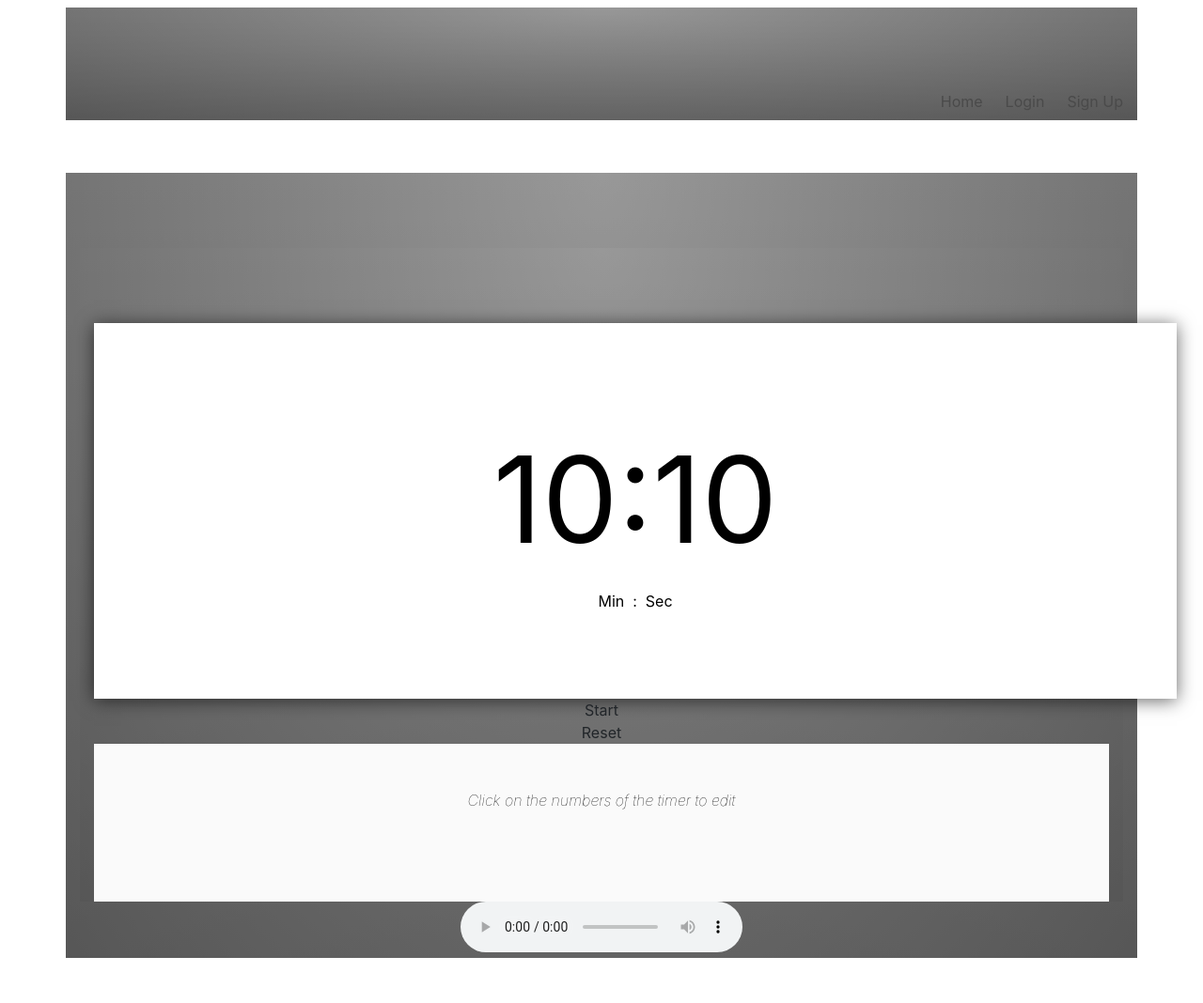
After one commit to DeannaGreen/DevelopME, a Python web app: template templates/meditation.html in a window 1280 px wide. The commit adds this page. Shown: the whole page at 94% size. Run offline with Jinja, Linux system fonts and the light colour scheme; the template is opened without the code that fills it, so the values that code supplies are empty; some libraries are stand-ins or nearby versions.

```diff
--- a/__init__.py
+++ b/__init__.py
@@ -1,6 +1,7 @@
 from flask import Flask
 from flask_sqlalchemy import SQLAlchemy
 from flask_login import LoginManager
+
 
 # init SQLAlchemy so we can use it later in our models
 db = SQLAlchemy()
@@ -34,4 +35,7 @@ def create_app():
     from .newsfeed import newsfeed as newsfeed_blueprint
     app.register_blueprint(newsfeed_blueprint)
 
+    from .meditation import meditation as meditation_blueprint
+    app.register_blueprint(meditation_blueprint)
+
     return app
--- /dev/null
+++ b/static/timer.css
@@ -0,0 +1,39 @@
+* {
+  margin: 0;
+  padding: 0;
+}
+
+body {
+  font-family: Roboto, sans-serif;
+}
+.footer {
+  padding-bottom: 2em;
+  color: black;
+  font-style: italic;
+  font-weight: 100;
+}
+.container {
+  height: 100%;
+  width: 100%;
+  padding-top: 10vh;
+  background: linear-gradient(to bottom, rgba(255, 255, 255, 0.15) 0%, rgba(0, 0, 0, 0.15) 100%), radial-gradient(at top center, rgba(255, 255, 255, 0.40) 0%, rgba(0, 0, 0, 0.40) 120%) #989898;
+  background-blend-mode: multiply, multiply;
+}
+
+.timer {
+  min-height: 400px;
+  width: 90vw;
+  margin: auto;
+  background-color: white;
+  box-shadow: 0px 2px 18px rgba(0, 0, 0, 0.6);
+  display: flex;
+  color: black;
+}
+
+span {
+  font-size: 8em;
+}
+
+.clock {
+  margin: auto;
+}
--- a/templates/base.html
+++ b/templates/base.html
@@ -11,8 +11,79 @@
     <title>Flask Auth Example</title>
     <link rel="stylesheet" href="https://cdnjs.cloudflare.com/ajax/libs/bulma/0.7.2/css/bulma.min.css" />
     <link rel="stylesheet" href="https://stackpath.bootstrapcdn.com/bootstrap/4.3.1/css/bootstrap.min.css" integrity="sha384-ggOyR0iXCbMQv3Xipma34MD+dH/1fQ784/j6cY/iJTQUOhcWr7x9JvoRxT2MZw1T" crossorigin="anonymous">
+    <script src="//ajax.googleapis.com/ajax/libs/jquery/3.1.1/jquery.min.js"></script>
 </head>
-
+<script>
+(function() {
+$(document).ready(function() {
+  console.log("hello")
+  $('.stBtn').click(function() {
+    console.log("hello")
+    var btn = $('.stBtn');
+    var minutes = parseInt($('#min').html());
+    var seconds = parseInt($('#sec').html());
+    if (minutes + seconds === 0) {
+      btn.html('Start');
+      btn.removeClass('red');
+      alert('Please set the timer');
+      return;
+    }
+    if (isNaN(minutes)) {
+      $('#min').html('00');
+      minutes = 0;
+    }
+    if (minutes > 59) {
+      alert("Can't be used for more than 59 mins");
+      $('#min').html('00');
+      minutes = 0;
+      return;
+    }
+    if (isNaN(seconds)) {
+      $('#sec').html('00');
+      seconds = 1;
+      retrun;
+    }
+    var t = (minutes * 60) + (seconds);
+    function countdownTimer(t) {
+      var secLeft = Math.floor(t % 60);
+      var minLeft = Math.floor((t / 60) % 60);
+      var dispSeconds = '0' + secLeft;
+      var dispMinutes = '0' + minLeft;
+      $('#min').html(dispMinutes.slice(-2));
+      $('#sec').html(dispSeconds.slice(-2));
+    }
+  function reStart() {
+      btn.html('Start');
+        btn.removeClass('red');
+      }
+    function updateTimer() {
+      t--;
+      countdownTimer(t);
+      if (t <= 0) {
+        clearInterval(interval);
+        $('#ado').get(0).play();
+        reStart();
+      }
+    }
+    if (btn.html() == "Stop") {
+      clearInterval(interval);
+      reStart();
+    } else {
+      window.interval = setInterval(updateTimer, 1000);
+      btn.html('Stop');
+      btn.addClass('red');
+    }
+  });
+  $('.refresh').click(function() {
+    clearInterval(interval);
+    $('#min').html('00');
+    $('#sec').html('00');
+    $('.stBtn').html('Start');
+    $('.stBtn').removeClass('red');
+  });
+});
+})();
+</script>
 <body>
     <section class="hero is-fullheight">
 
--- /dev/null
+++ b/templates/meditation.html
@@ -0,0 +1,25 @@
+{% extends "base.html" %}
+
+{% block tag %}
+  <meta name="viewport" content="width=device-width, initial-scale=1">
+  <meta name="description" content="A simple Pomo Timer">
+  <link rel="stylesheet" type="text/css" href="./static/timer.css">
+{% endblock %}
+
+{% block content %}
+<div class="container">
+    <div class="timer">
+      <div class="clock"><span contenteditable="true" id="min">10</span><span>:</span><span contenteditable="true" id="sec">10</span>
+        <div class="indicators">Min&nbsp;&nbsp;:&nbsp;&nbsp;Sec</div>
+      </div>
+
+    </div>
+    <div class="controls">
+      <div class='stBtn'>Start</div>
+      <div class='refresh'>Reset</div>
+    </div>
+    <div class="footer" align="center">Click on the numbers of the timer to edit</div>
+  </div>
+  <audio id="ado" src="./static/serious-strike.mp3"
+    controls="true"></audio>
+  {% endblock %}
```
Also changed, not shown: meditation.py (added, +10 -0 lines), 1 other file.
